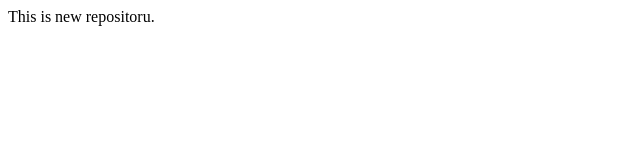
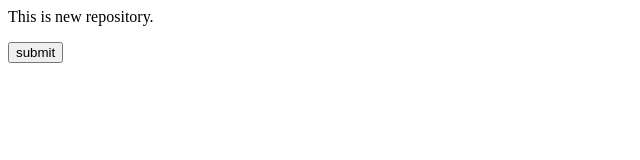
Before and after one commit to Mihir-Rathi/LocalRepo, a plain HTML site: page index.html in a window 1280 px wide. Shown: the whole page, without its empty margins (0-640 px from the left). Drawn offline with Linux system fonts and the light colour scheme.

Commit message:
Adding submit button

```diff
--- a/index.html
+++ b/index.html
@@ -1 +1,2 @@
-<p>This is new repositoru.</p>
+<p>This is new repository.</p>
+<input type="Submit" value="submit" />
```
